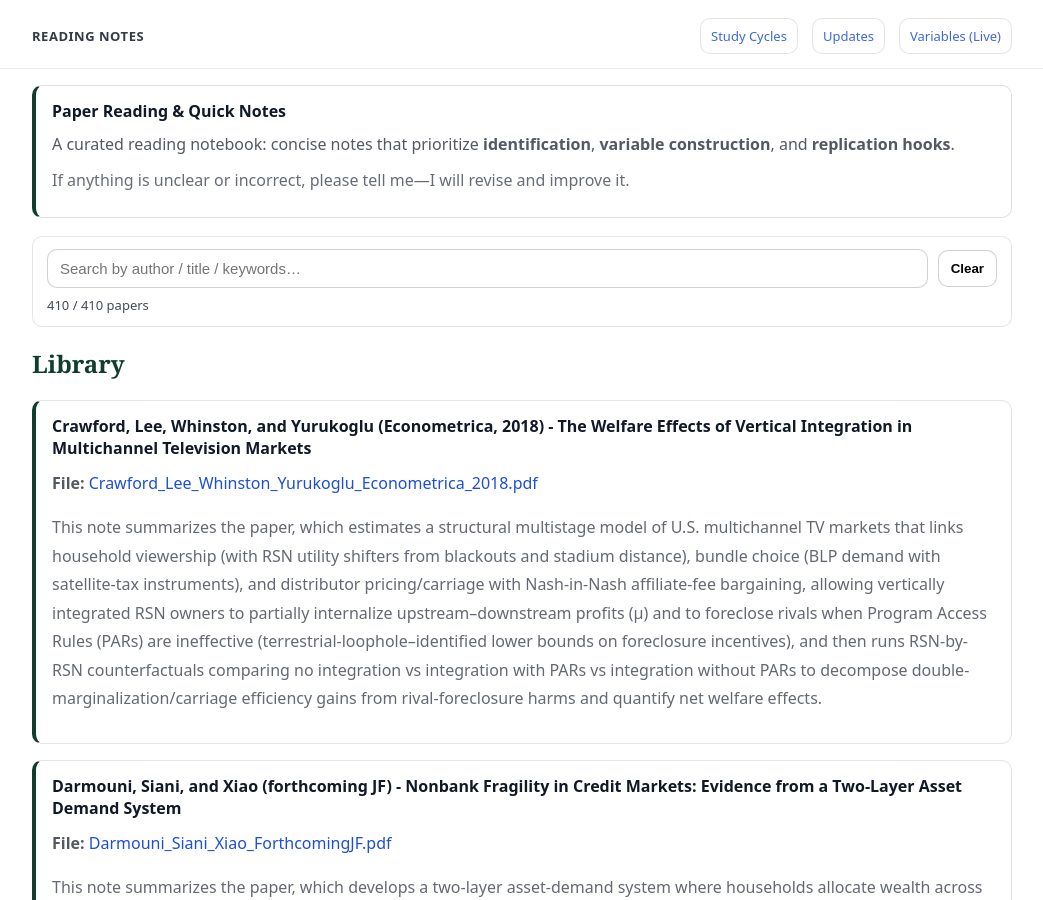
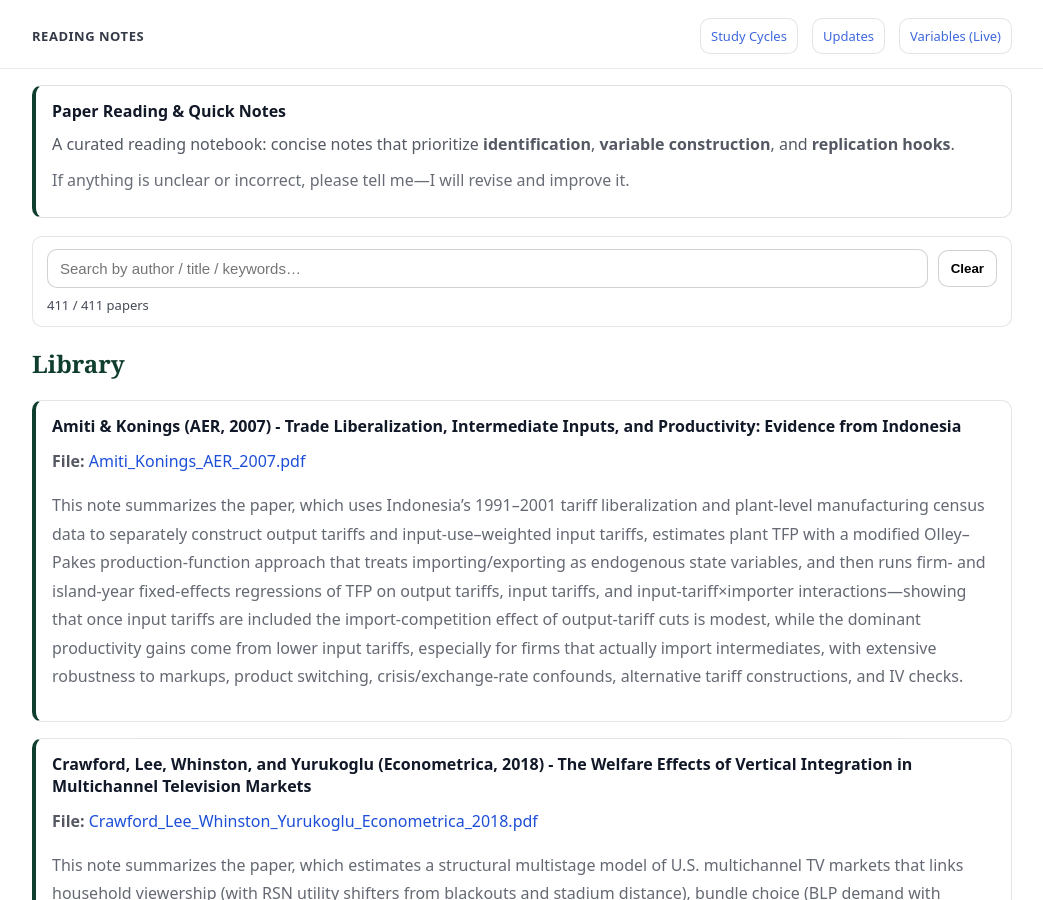
Before and after one commit to yaxinzn/study-archive, a Jekyll site: the page built from reading/index.md, in a window 1280 px wide and 900 px high. Shown: the whole window, without its empty margins (118-1161 px from the left). Built offline with Jekyll 4.4.1, drawn with Linux system fonts in a browser that asks for light colours.

Commit message:
Reading: add/update Amiti_Konings_AER_2007.pdf

```diff
--- a/_data/reading.yml
+++ b/_data/reading.yml
@@ -1,3 +1,7 @@
+- title: "Amiti & Konings (AER, 2007) - Trade Liberalization, Intermediate Inputs, and Productivity: Evidence from Indonesia"
+  file: "Amiti_Konings_AER_2007.pdf"
+  desc: "This note summarizes the paper, which uses Indonesia’s 1991–2001 tariff liberalization and plant-level manufacturing census data to separately construct output tariffs and input-use–weighted input tariffs, estimates plant TFP with a modified Olley–Pakes production-function approach that treats importing/exporting as endogenous state variables, and then runs firm- and island-year fixed-effects regressions of TFP on output tariffs, input tariffs, and input-tariff×importer interactions—showing that once input tariffs are included the import-competition effect of output-tariff cuts is modest, while the dominant productivity gains come from lower input tariffs, especially for firms that actually import intermediates, with extensive robustness to markups, product switching, crisis/exchange-rate confounds, alternative tariff constructions, and IV checks."
+
 - title: "Crawford, Lee, Whinston, and Yurukoglu (Econometrica, 2018) - The Welfare Effects of Vertical Integration in Multichannel Television Markets"
   file: "Crawford_Lee_Whinston_Yurukoglu_Econometrica_2018.pdf"
   desc: "This note summarizes the paper, which estimates a structural multistage model of U.S. multichannel TV markets that links household viewership (with RSN utility shifters from blackouts and stadium distance), bundle choice (BLP demand with satellite-tax instruments), and distributor pricing/carriage with Nash-in-Nash affiliate-fee bargaining, allowing vertically integrated RSN owners to partially internalize upstream–downstream profits (μ) and to foreclose rivals when Program Access Rules (PARs) are ineffective (terrestrial-loophole–identified lower bounds on foreclosure incentives), and then runs RSN-by-RSN counterfactuals comparing no integration vs integration with PARs vs integration without PARs to decompose double-marginalization/carriage efficiency gains from rival-foreclosure harms and quantify net welfare effects."
```
Also changed, not shown: 1 other file.
